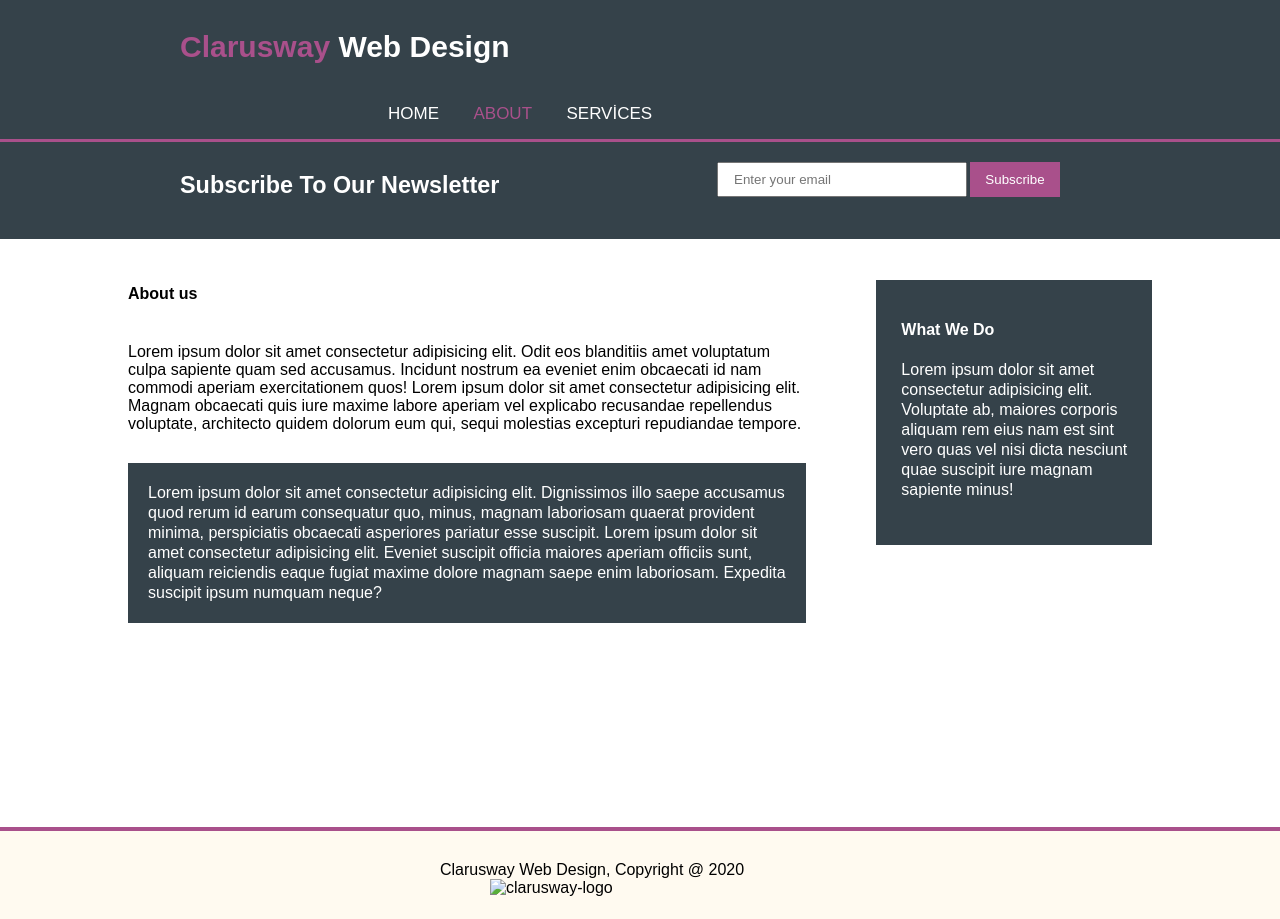
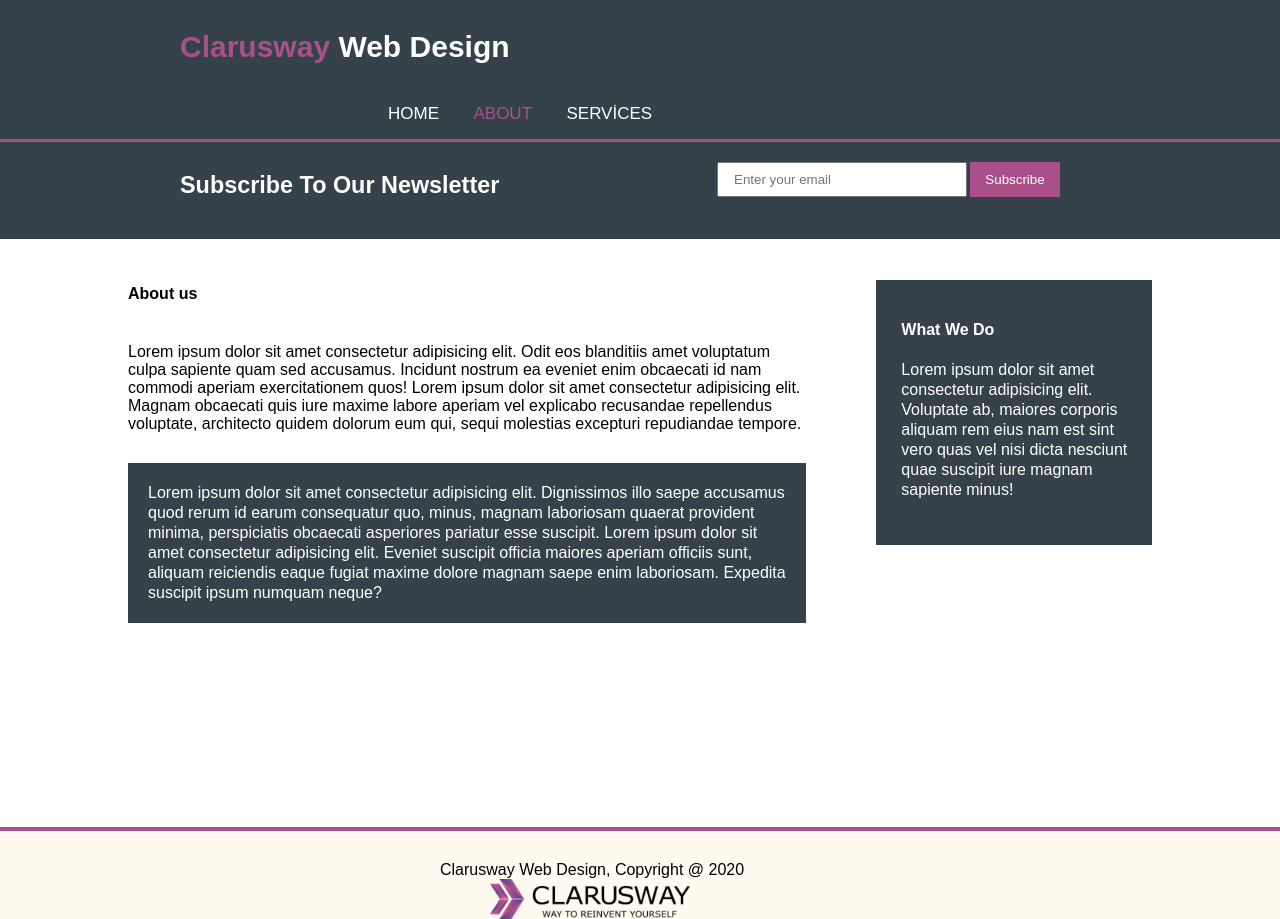
Before and after one commit to ergunsahe/website-page-design, a plain HTML site: page about/about.html in a window 1280 px wide. Drawn offline with Linux system fonts and the light colour scheme.

Commit message:
fix: add right path of Clarusway logo

```diff
--- a/about/about.html
+++ b/about/about.html
@@ -40,7 +40,7 @@
     </main>
     <footer>
         <p id="copyright">Clarusway Web Design, Copyright @ 2020</p>
-        <img src="clarusway_logo.png" alt="clarusway-logo" id="cw-logo">
+        <img src="../img/clarusway_logo.png" alt="clarusway-logo" id="cw-logo">
     </footer>
 
 </body>
```
